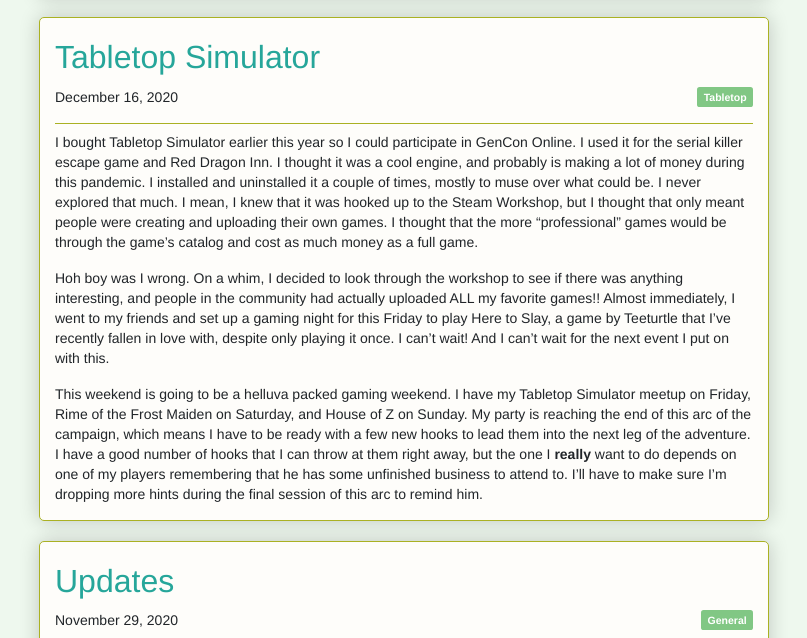
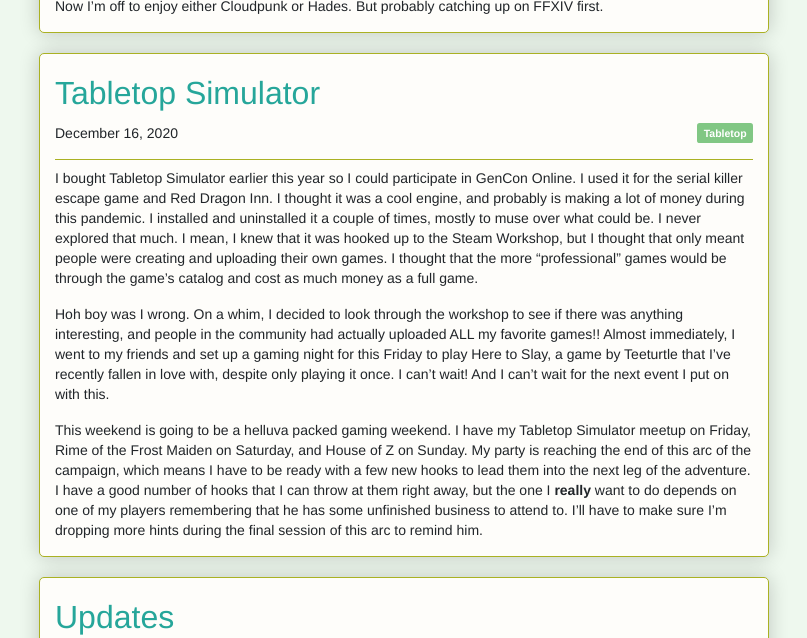
Before and after one commit to joedono/joedono.github.io, a Jekyll site: the page built from index.html, in a window 1280 px wide and 900 px high, scrolled down 1205 px, cut to the strip 262-900 px from the top of the window. Shown: the whole strip, without its empty margins (46-853 px from the left). Built offline with Jekyll 4.4.1, drawn with Linux system fonts in a browser that asks for light colours; some web fonts are replaced.

Commit message:
Update 2020-12-17-control.md

```diff
--- a/_posts/2020/2020-12-17-control.md
+++ b/_posts/2020/2020-12-17-control.md
@@ -15,3 +15,5 @@
 I learned that Remedy took a big hint from the fans of Alan Wake and included another rocking sequence of awesomeness in Control. In Alan Wake, it was defending the music stage with spotlights and fireworks. In Control, it was the Ashtray Maze:
 
 <iframe width="560" height="315" src="https://www.youtube.com/embed/nudSXUMBEV4" frameborder="0" allow="accelerometer; autoplay; clipboard-write; encrypted-media; gyroscope; picture-in-picture" allowfullscreen></iframe>
+
+Now I'm off to enjoy either Cloudpunk or Hades. But probably catching up on FFXIV first.
```
